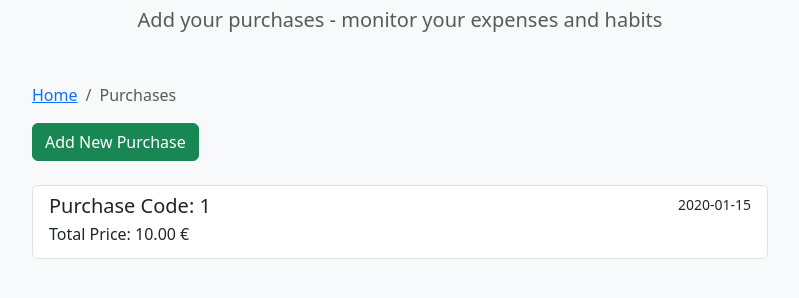
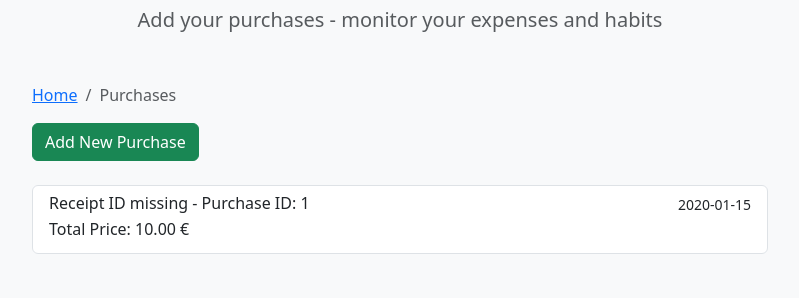
Before and after one commit to daniele-bnm/my_health_app, a Flask app: page /purchases in a window 1280 px wide. Shown: the part 174-472 px from the top of the page, without its empty margins (240-1039 px from the left). Run offline with Flask 3, Linux system fonts and the light colour scheme; a user stored in the database is signed in; tables that the repository leaves empty hold one stand-in row (values such as "Sample post"); some libraries are stand-ins or nearby versions.

Commit message:
New behaviour with PurchaseId and ReceiptId

```diff
--- a/health_app/templates/app_dir/purchases.html
+++ b/health_app/templates/app_dir/purchases.html
@@ -31,7 +31,12 @@
                            data-bs-toggle="modal" data-bs-target="#purchaseModal"
                            data-id="{{ purchase.PurchaseID }}" data-date="{{ purchase.Date }}" >
                             <div class="d-flex w-100 justify-content-between">
-                                <h5 class="mb-1">Purchase Code: {{ purchase.PurchaseID }}</h5>
+                                {% if purchase.ReceiptId %}
+                                    <h5 class="mb-1">Receipt ID: {{ purchase.ReceiptId }}</h5>
+                                {% else %}
+                                    <h6 class="mb-1">Receipt ID missing - Purchase ID: {{ purchase.PurchaseID }}</h6>
+                                {% endif %}
+
                                 <small>{{ purchase.Date.strftime('%Y-%m-%d') }}</small>
                             </div>
                             <p class="mb-1 align-self-end">Total Price: {{ purchase.TotalPrice }} €</p>
```
